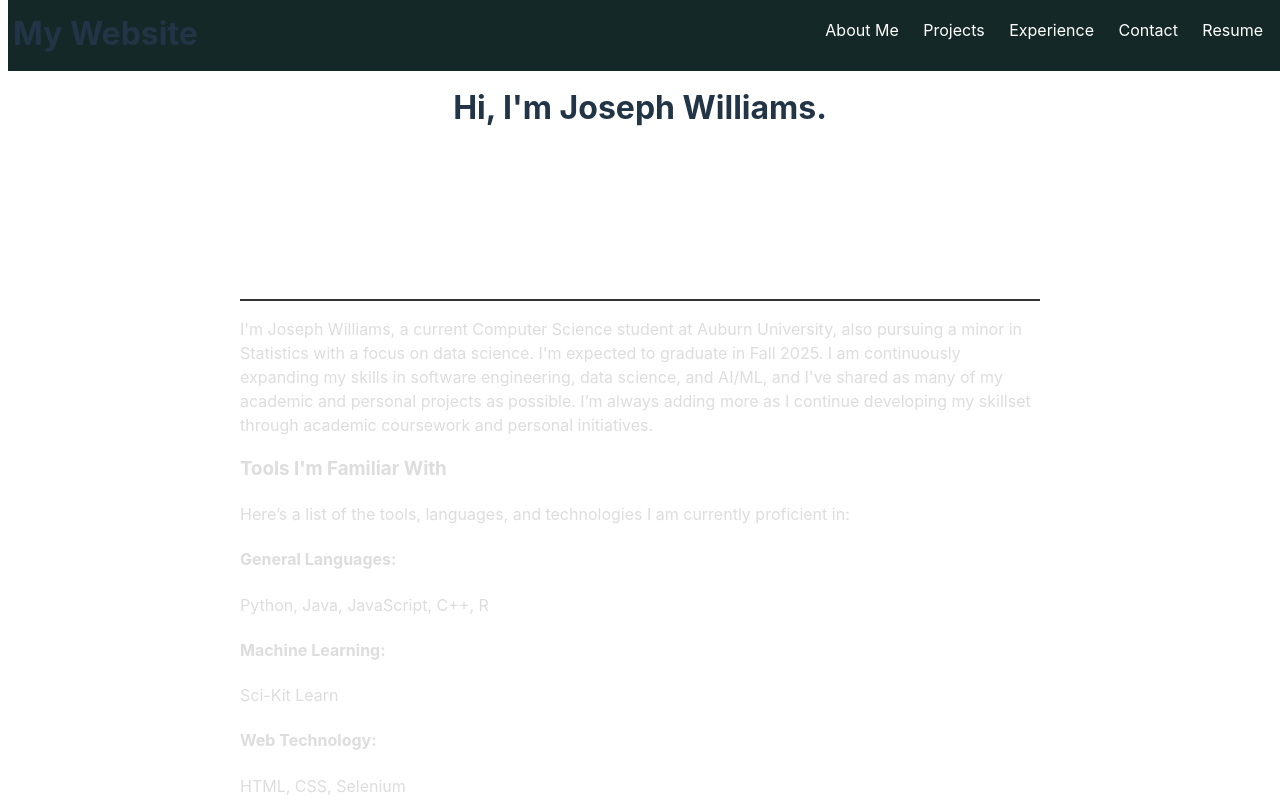
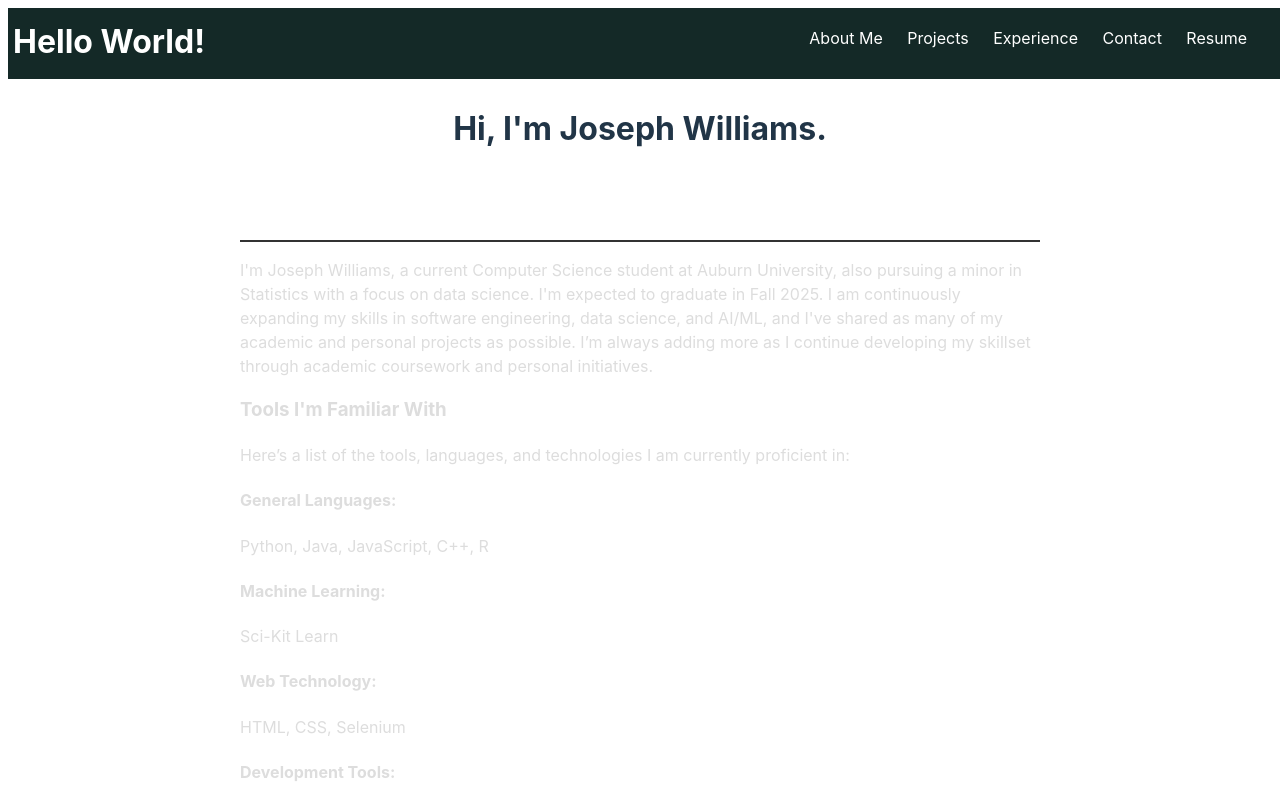
Before and after one commit to jwilliams2023/Web-Dev-Portfolio-Website, a website built with Vite: page index.html in a window 1280 px wide. Shown: the top 801 px of the page. Built offline with nearby package versions, Linux system fonts and the light colour scheme.

Commit message:
fix some navbar bugs

```diff
--- a/index.html
+++ b/index.html
@@ -9,7 +9,7 @@
   </head>
 
   <nav class="navbar">
-    <h1><a href="#introduction">My Website</a></h1>
+    <h1><a href="#introduction">Hello World!</a></h1>
     <ul>
       <li><a href="#about">About Me</a></li>
       <li><a href="#projects">Projects</a></li>
--- a/src/style.css
+++ b/src/style.css
@@ -24,7 +24,7 @@ html {
   width: 100%;
   top: 0;
   z-index: 1000;
-  position: fixed;
+  /* position: fixed; */
   padding: 5px;
   padding-top: 10px;
 }
@@ -32,10 +32,10 @@ html {
 .navbar h1 {
   margin: 0;
   font-size: 2rem;
+  flex-direction: column;
 }
 
 .navbar h1 a{
-  color: inherit;
   text-decoration: none;
 }
 
@@ -63,7 +63,8 @@ main {
   display: flex;
   justify-content: center;
   align-items: center;
-  height: 25vh;
+  padding-top: 30px;
+  height: 5vh;
 }
 
 /* About Section */
```
